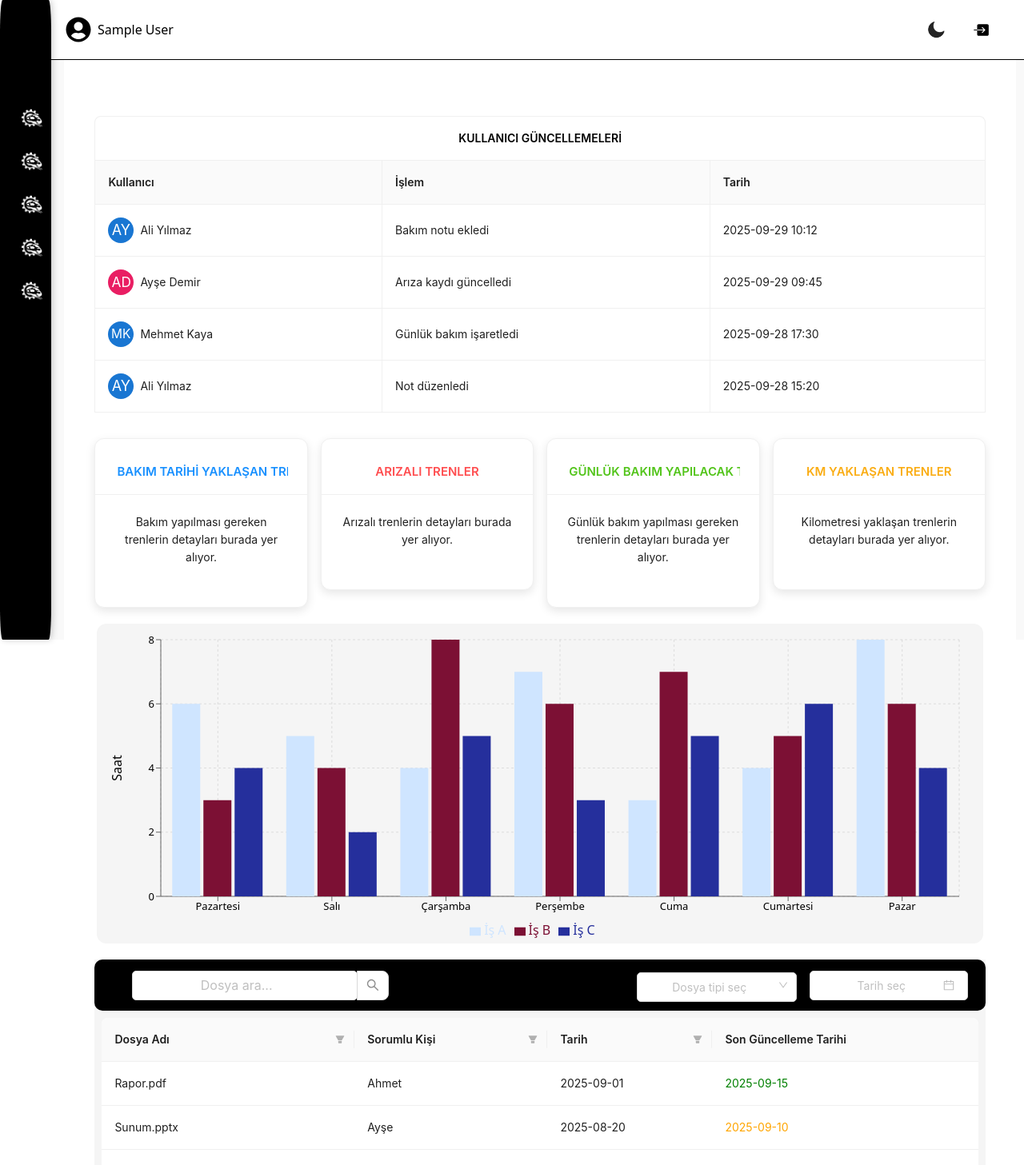
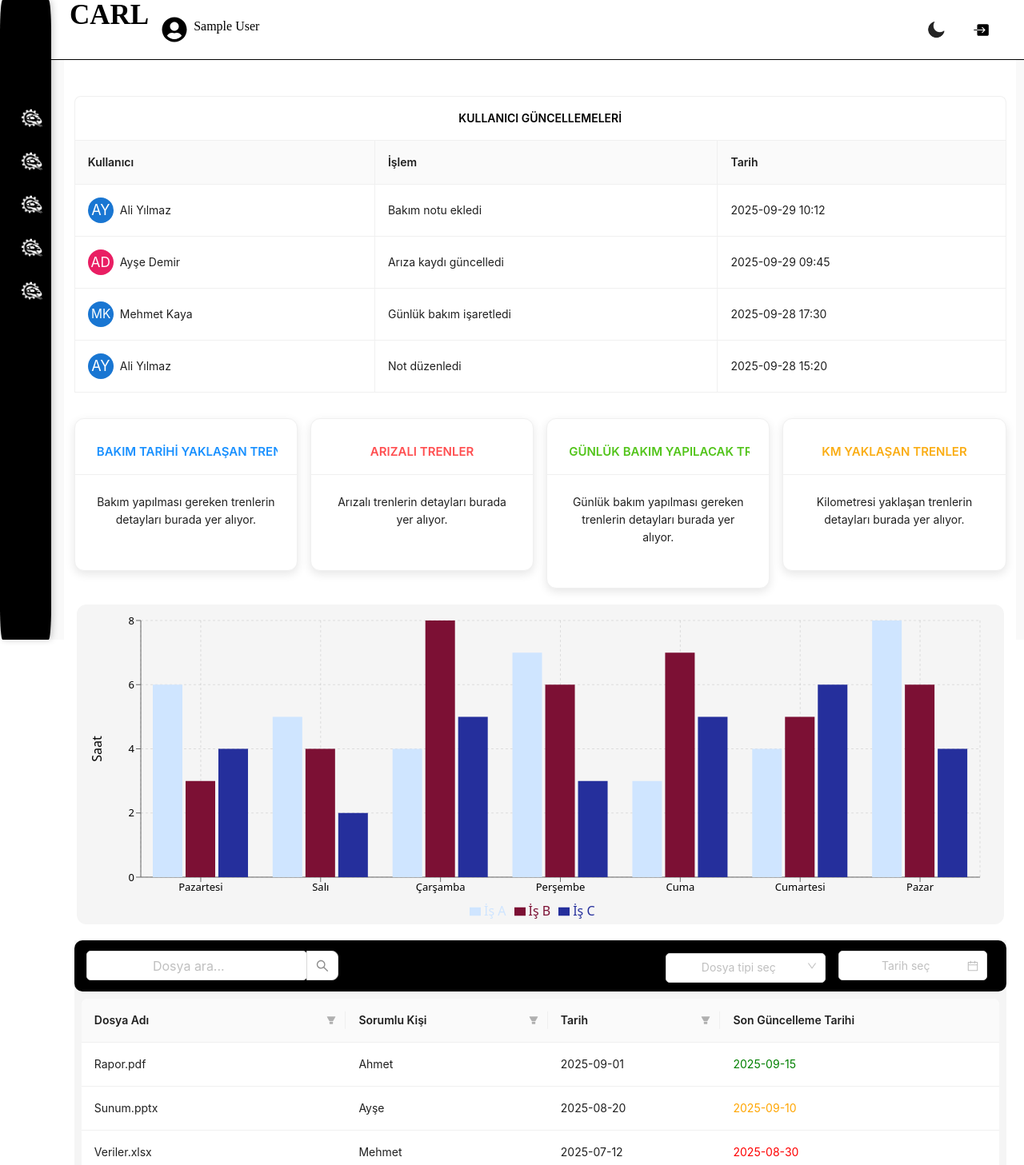
Before and after one commit to sudenznl/loginPage_withReact, a React (Vite) app: page /home in a window 1280 px wide. Shown: the top 1457 px of the page at 80% size. Built offline with nearby package versions, Linux system fonts and the light colour scheme; sample sign-in values are in the browser's storage.

Commit message:
düzenleme

```diff
--- a/src/components/NavBar.tsx
+++ b/src/components/NavBar.tsx
@@ -38,6 +38,9 @@ const NavBar: React.FC<NavBarProps> = ({ theme, setTheme }) => {
     <div className={`NavBar ${theme}`}>
 
       <div className="left-section">
+
+        <p className="nav-title">CARL</p>
+
         {currentUser && (
           <div className="user-avatar">
             <FaUserCircle
--- a/src/components/UserProcess.tsx
+++ b/src/components/UserProcess.tsx
@@ -12,7 +12,7 @@ const getUserAvatar = (name: string, gender: "male" | "female") => (
   </Avatar>
 );
 
-//şimdilik güncelleme atıyoruz :
+//şimdilik güncelleme için sabit veriler :
 const userActions = [
   { userId: "u1", action: "Bakım notu ekledi", date: "2025-09-29 10:12" },
   { userId: "u2", action: "Arıza kaydı güncelledi", date: "2025-09-29 09:45" },
--- a/src/styles/HPTable.css
+++ b/src/styles/HPTable.css
@@ -17,7 +17,8 @@
     display: flex;
     justify-content: space-between;
     align-items: center;
-    padding: 2%;
+    padding-right: 2%;
+    padding-left: 0.01px;
   }
 
   /* Alt Panel */
@@ -89,7 +90,7 @@
     box-sizing: border-box !important;
     display: inline-flex !important;
     align-items: center !important;
-    padding: 0 8px !important;
+    padding: 0 5px !important;
     border-radius: 5px !important;
   }
 
--- a/src/styles/HomePage.css
+++ b/src/styles/HomePage.css
@@ -11,7 +11,7 @@ background-color: var(--bg-color, #f9f9f9);
 flex: 1;
 overflow-y: auto;
 background-color: #fff;
-padding: 3%;
+padding: 1%;
 width: 93vw;
 text-align: center;
 margin-left: 75px;
--- a/src/styles/NavBar.css
+++ b/src/styles/NavBar.css
@@ -15,10 +15,33 @@
 
 .left-section
 {
+  font-family: 'Times New Roman', Times, serif;
   padding: 3%;
   display: flex;
   align-items: center;
-    gap: 12px;
+}
+
+ .left-section .nav-title
+ {
+   font-size: 35px;
+   font-weight: 600;
+   margin-left: 5px;
+   padding-left: 16px;
+   display: inline-block;
+   position: relative;
+ }
+
+.user-wrapper
+{
+  position: relative;
+  display: inline-block;
+}
+
+.user-avatar
+{
+  display: flex;
+  padding-left: 16px;
+  gap: 8px;
 }
 
 .right-section
@@ -72,15 +95,3 @@
 {
    color: #7aa2ff;
 }
-
-.user-wrapper{
-    position: relative;
-    display: inline-block;
-}
-
-.user-avatar {
-  display: flex;
-  align-items: center;
-  padding-left: 16px;
-  gap: 8px;
-}
```
Also changed, not shown: src/components/HPCard.tsx (+5 -2 lines). Lines whose indentation alone changed are shown as unchanged.
